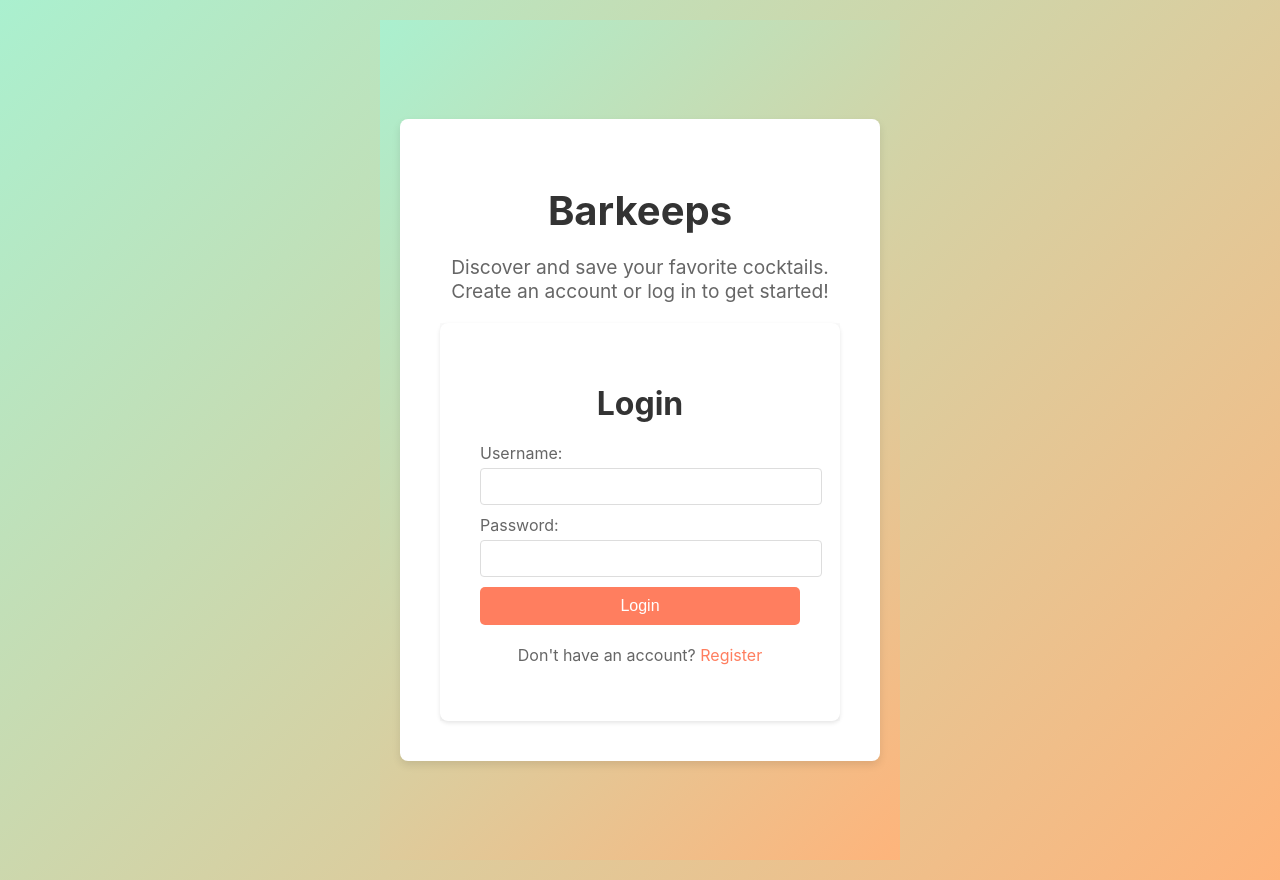
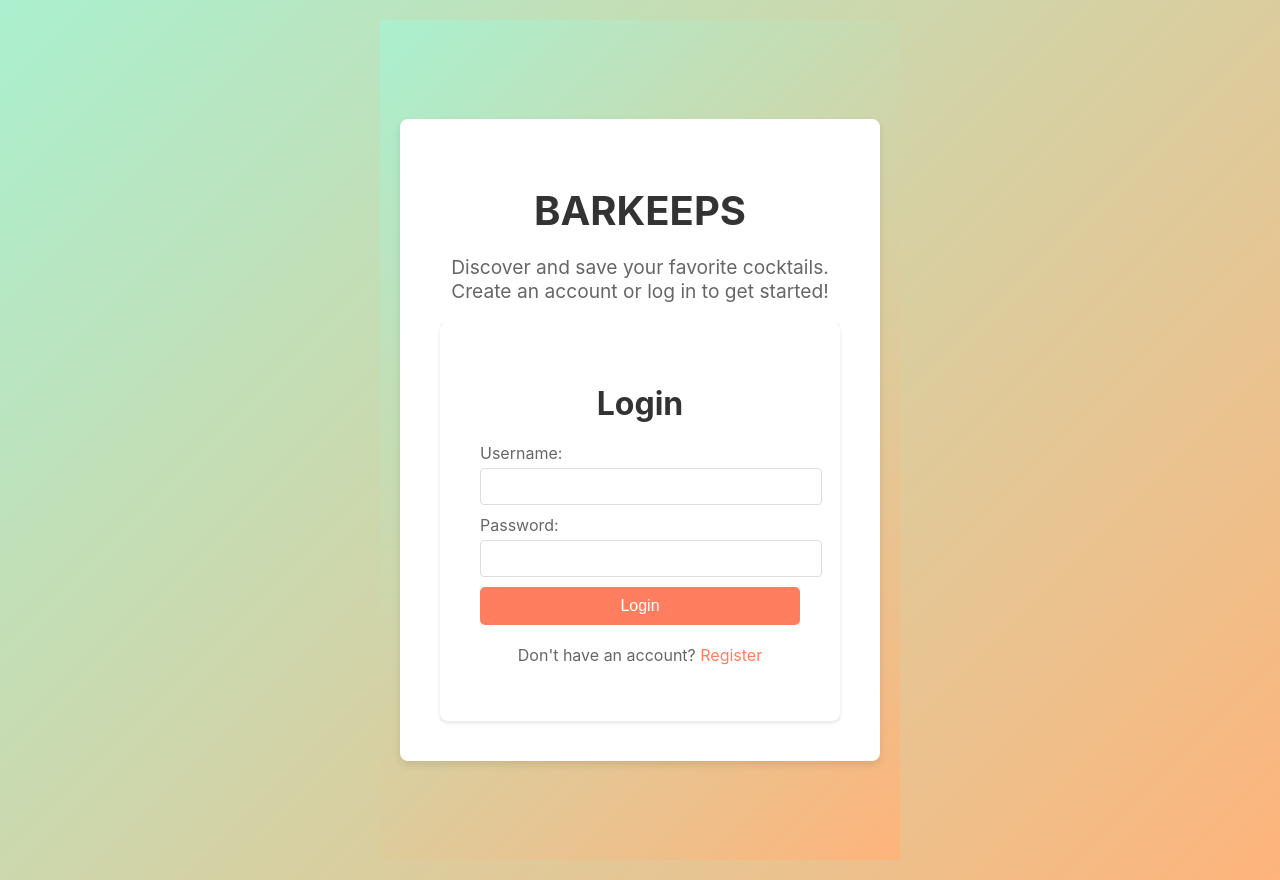
Before and after one commit to avenegas91/CAPSTONE_cocktailDB-main, a React (Create React App) app in the folder frontend/: page / in a window 1280 px wide. Built offline with nearby package versions, Linux system fonts and the light colour scheme.

Commit message:
Changed Barkeeps title to be all caps (BARKEEPS)

```diff
--- a/frontend/public/index.html
+++ b/frontend/public/index.html
@@ -24,7 +24,7 @@
       work correctly both with client-side routing and a non-root public URL.
       Learn how to configure a non-root public URL by running `npm run build`.
     -->
-    <title>React App</title>
+    <title>BARKEEPS</title>
   </head>
   <body>
     <noscript>You need to enable JavaScript to run this app.</noscript>
--- a/frontend/src/components/Pages/WelcomePage.js
+++ b/frontend/src/components/Pages/WelcomePage.js
@@ -13,7 +13,7 @@ function WelcomePage() {
   return (
     <div className="welcome-container">
       <div className="welcome-card">
-        <h1 className="app-title">Barkeeps</h1>
+        <h1 className="app-title">BARKEEPS</h1>
         <p className="app-description">Discover and save your favorite cocktails. Create an account or log in to get started!</p>
         {showLogin ? (
           <Login toggleForm={toggleForm} />
```
